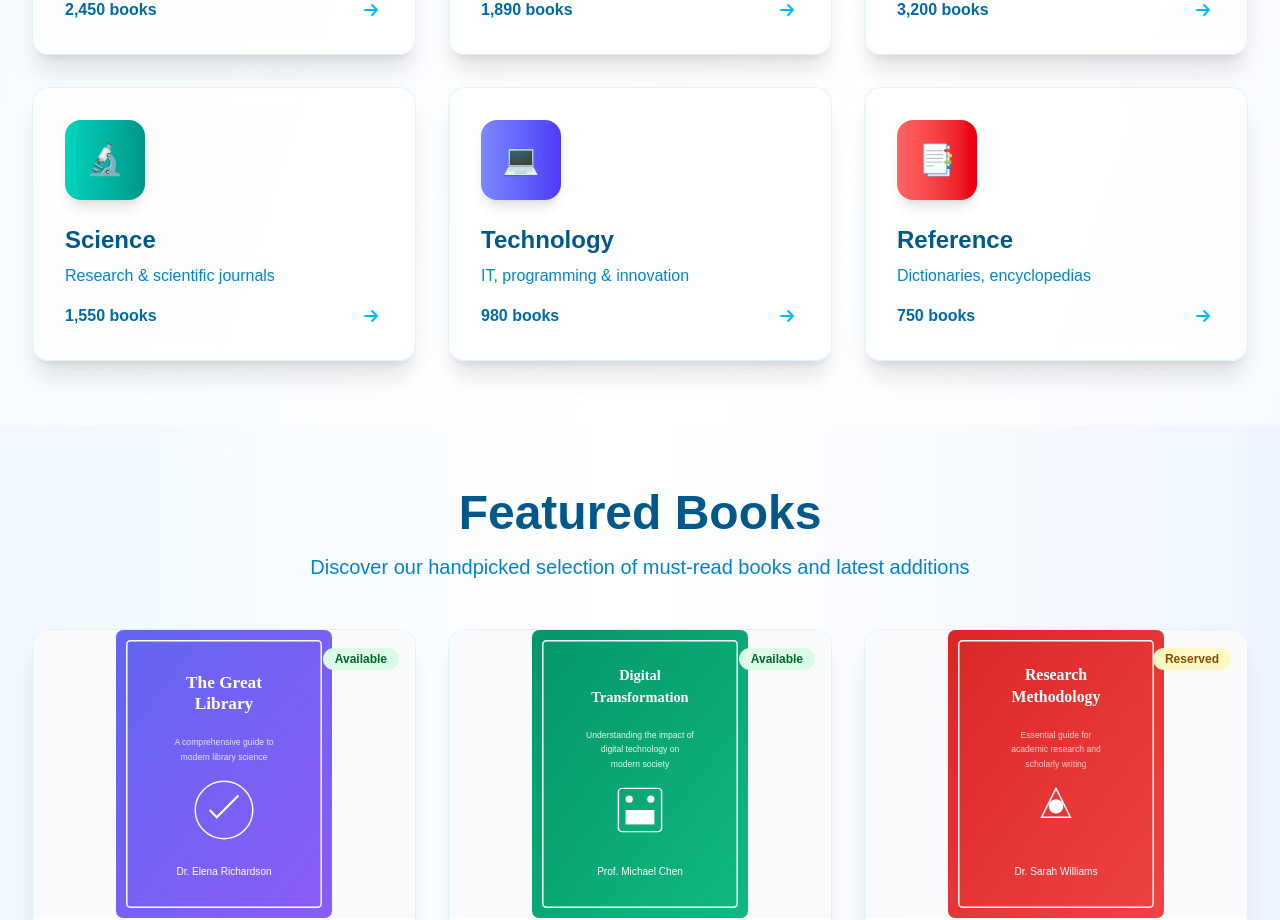
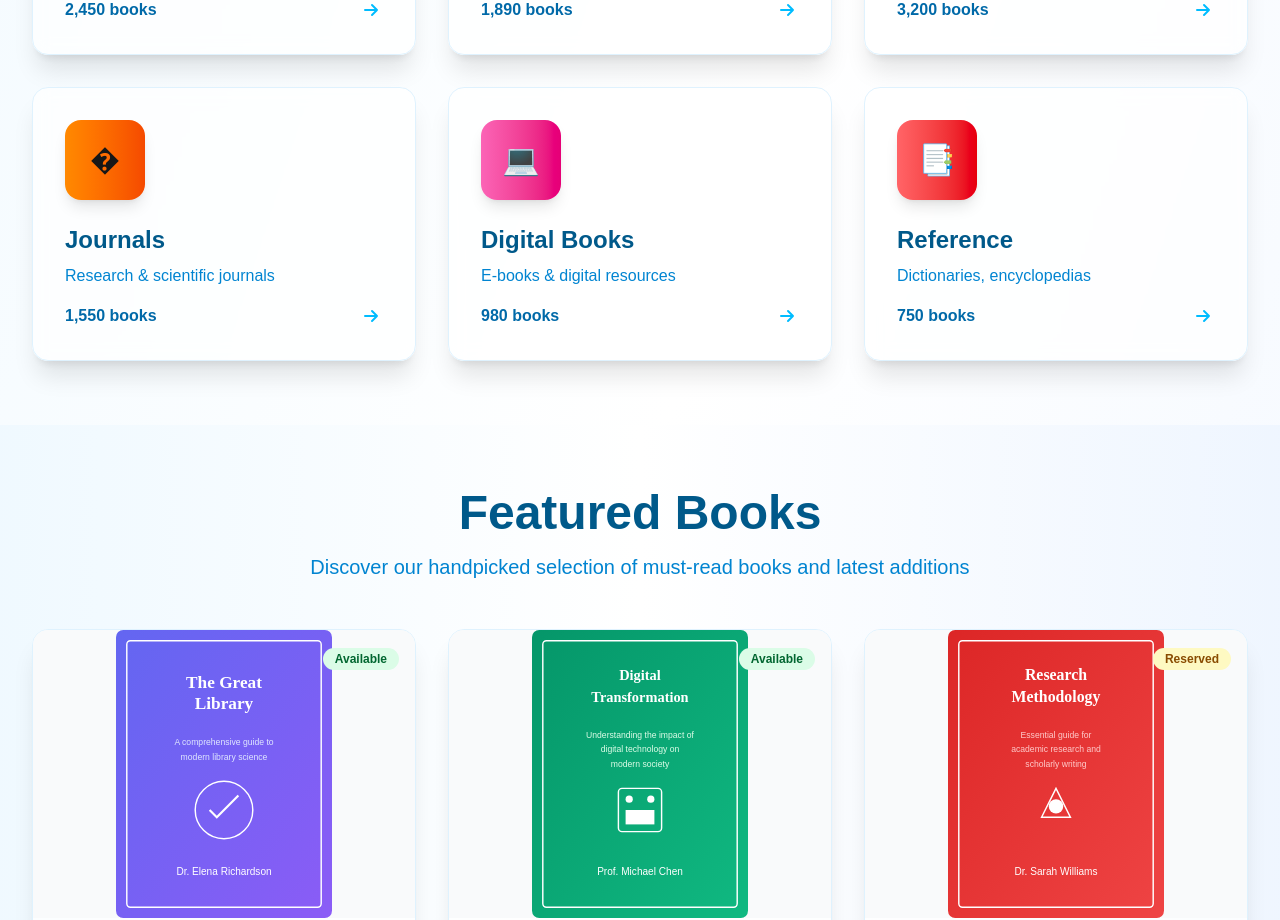
Before and after one commit to vraj2005/nextjs_libraryms_website-frontend-backend, a Next.js app: page / in a window 1280 px wide. Shown: the part 1580-2500 px from the top of the page. Built offline with nearby package versions, Linux system fonts and the light colour scheme.

Commit message:
upadted home page category

```diff
--- a/src/app/page.tsx
+++ b/src/app/page.tsx
@@ -12,7 +12,7 @@ const slides = [
     description: "Discover thousands of books, journals, and digital resources available 24/7. Your journey to knowledge starts here.",
     bgImage: "/library-interior.svg",
     cta: "Browse Collection",
-    ctaLink: "/browse"
+    ctaLink: "/books"
   },
   {
     id: 2,
@@ -64,21 +64,21 @@ const categories = [
   },
   {
     id: 4,
-    name: "Science",
+    name: "Journals",
     description: "Research & scientific journals",
-    icon: "🔬",
+    icon: "�",
     count: "1,550",
-    color: "from-teal-400 to-teal-600",
-    link: "/category/science"
+    color: "from-orange-400 to-orange-600",
+    link: "/category/journals"
   },
   {
     id: 5,
-    name: "Technology",
-    description: "IT, programming & innovation",
+    name: "Digital Books",
+    description: "E-books & digital resources",
     icon: "💻",
     count: "980",
-    color: "from-indigo-400 to-indigo-600",
-    link: "/category/technology"
+    color: "from-pink-400 to-pink-600",
+    link: "/category/digital"
   },
   {
     id: 6,
```
